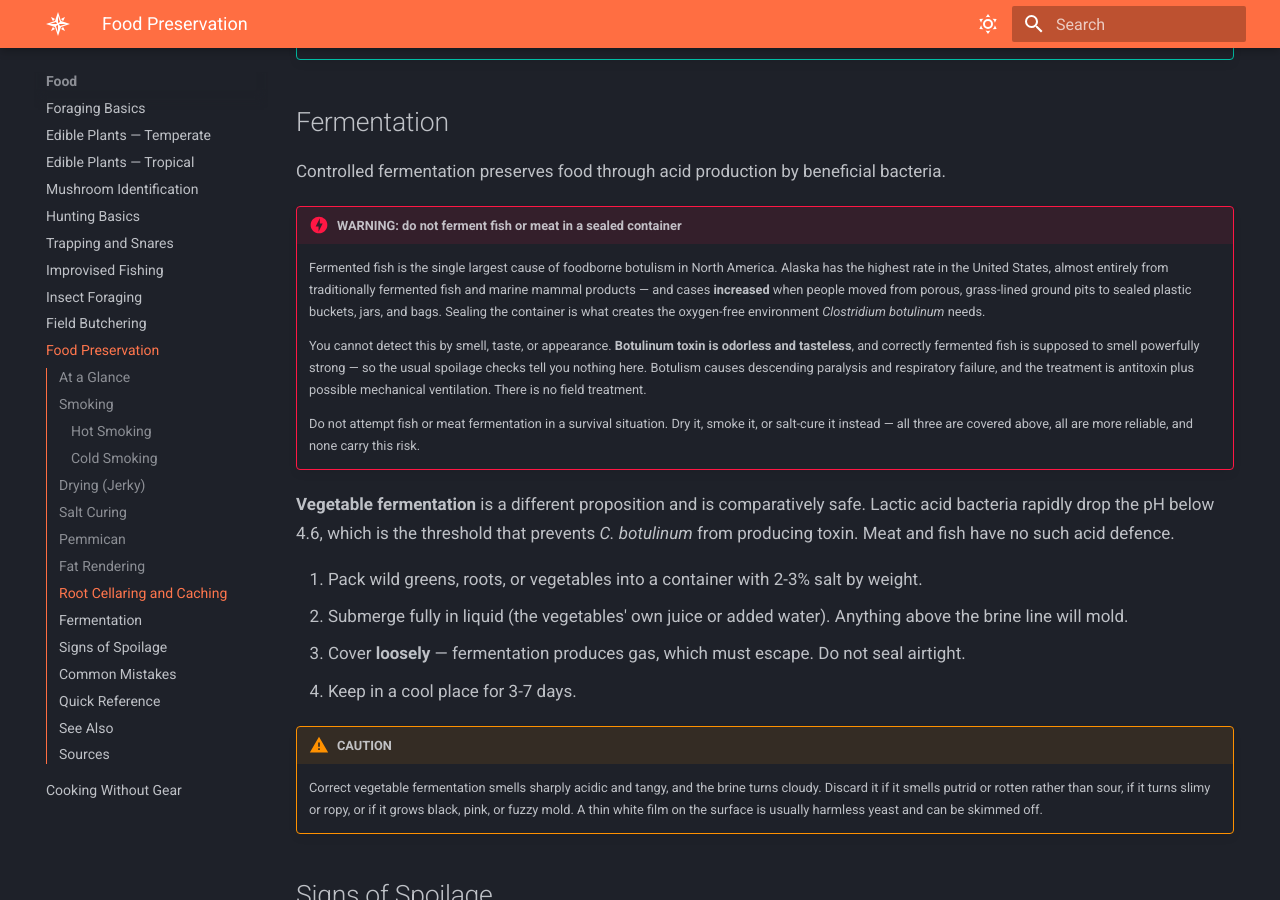
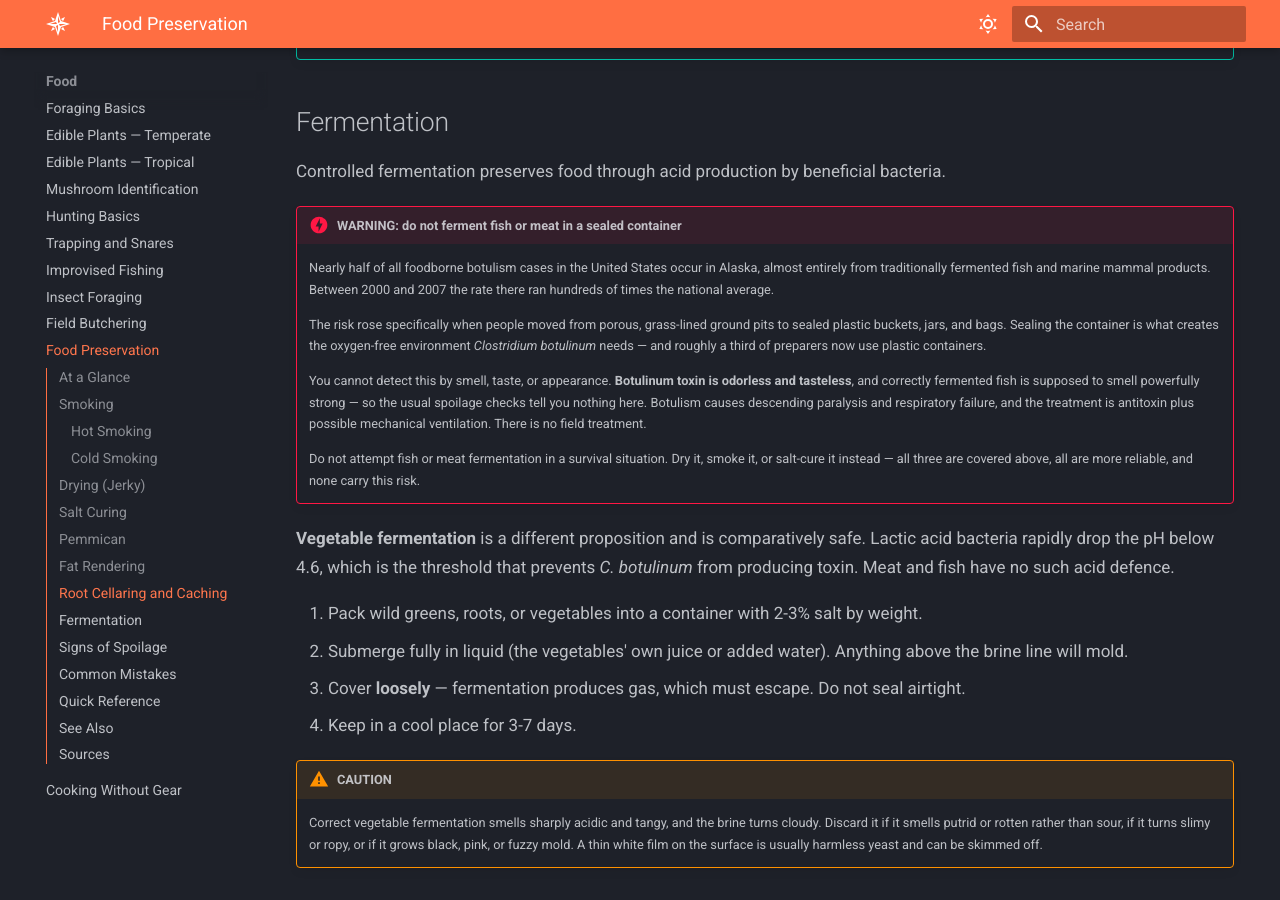
Before and after one commit to mmayden/WilderThings, an MkDocs documentation site: the page built from docs/food/food-preservation.md, in a window 1280 px wide and 900 px high, scrolled down 5056 px. Built offline with MkDocs 1.6.1 and Material for MkDocs 9.7.7, drawn with Linux system fonts in a browser that asks for light colours; some of the changed text lies outside the part shown.

Commit message:
fix: verify accuracy corrections against primary sources, and correct one
Checked the previous commit's clinical changes against published guidance
rather than relying on recall. Two needed adjustment:

  Pressure points — I had written that they were removed outright. That
  overstated it. Elevation is unambiguously out (ANZCOR: "no evidence
  that elevating a bleeding part will help control bleeding and there is
  the potential to cause more pain or injury"). But STOP THE BLEED still
  teaches hard proximal pressure as a stopgap when no tourniquet is
  available. Telling someone with a femoral bleed and nothing to
  improvise a tourniquet from that pressure points "do not work" could
  cost a life. Restored them in that specific role, with sites, and kept
  them out of the main sequence.

  80/70/60 rule — dropped from ATLS as of the 8th edition, not the 10th.
  Added the actual finding: correct in only 25% of hypovolemic patients,
  overestimating by a mean of 34 mmHg in half. Noted that the order in
  which pulses disappear does hold, even though the numbers do not.
  Cites Deakin & Low, BMJ 2000.

Confirmed unchanged: flail chest stabilization is contraindicated per
PHTLS. Botulism figures strengthened with CDC/Alaska Epidemiology data —
nearly half of US foodborne botulism occurs in Alaska, and about a third
of preparers use plastic containers.

Co-Authored-By: Claude Opus 5 (1M context) <noreply@anthropic.com>

```diff
--- a/docs/food/food-preservation.md
+++ b/docs/food/food-preservation.md
@@ -164,12 +164,15 @@ Controlled fermentation preserves food through acid production by beneficial bac
 
 !!! danger "WARNING: do not ferment fish or meat in a sealed container"
 
-    Fermented fish is the single largest cause of foodborne botulism in North
-    America. Alaska has the highest rate in the United States, almost entirely
-    from traditionally fermented fish and marine mammal products — and cases
-    **increased** when people moved from porous, grass-lined ground pits to
-    sealed plastic buckets, jars, and bags. Sealing the container is what
-    creates the oxygen-free environment *Clostridium botulinum* needs.
+    Nearly half of all foodborne botulism cases in the United States occur in
+    Alaska, almost entirely from traditionally fermented fish and marine mammal
+    products. Between 2000 and 2007 the rate there ran hundreds of times the
+    national average.
+
+    The risk rose specifically when people moved from porous, grass-lined ground
+    pits to sealed plastic buckets, jars, and bags. Sealing the container is
+    what creates the oxygen-free environment *Clostridium botulinum* needs —
+    and roughly a third of preparers now use plastic containers.
 
     You cannot detect this by smell, taste, or appearance. **Botulinum toxin is
     odorless and tasteless**, and correctly fermented fish is supposed to smell
@@ -240,3 +243,6 @@ Controlled fermentation preserves food through acid production by beneficial bac
 - Pemmican: A History (Forts.ca / Parks Canada)
 - Smoking and Curing Fish and Meat (FAO Fisheries Technical Paper)
 - Drying Foods (University of Georgia Cooperative Extension)
+- Centers for Disease Control and Prevention, MMWR: "Botulism Outbreak Associated With Eating Fermented Food — Alaska, 2001."
+- Alaska Division of Public Health, Section of Epidemiology, botulism bulletins.
+- USDA Food Safety and Inspection Service, guidance on smoking and curing temperatures.
```
Also changed, not shown: docs/medical/first-aid-basics.md (+13 -5 lines), docs/medical/trauma-and-triage.md (+7 -2 lines).
